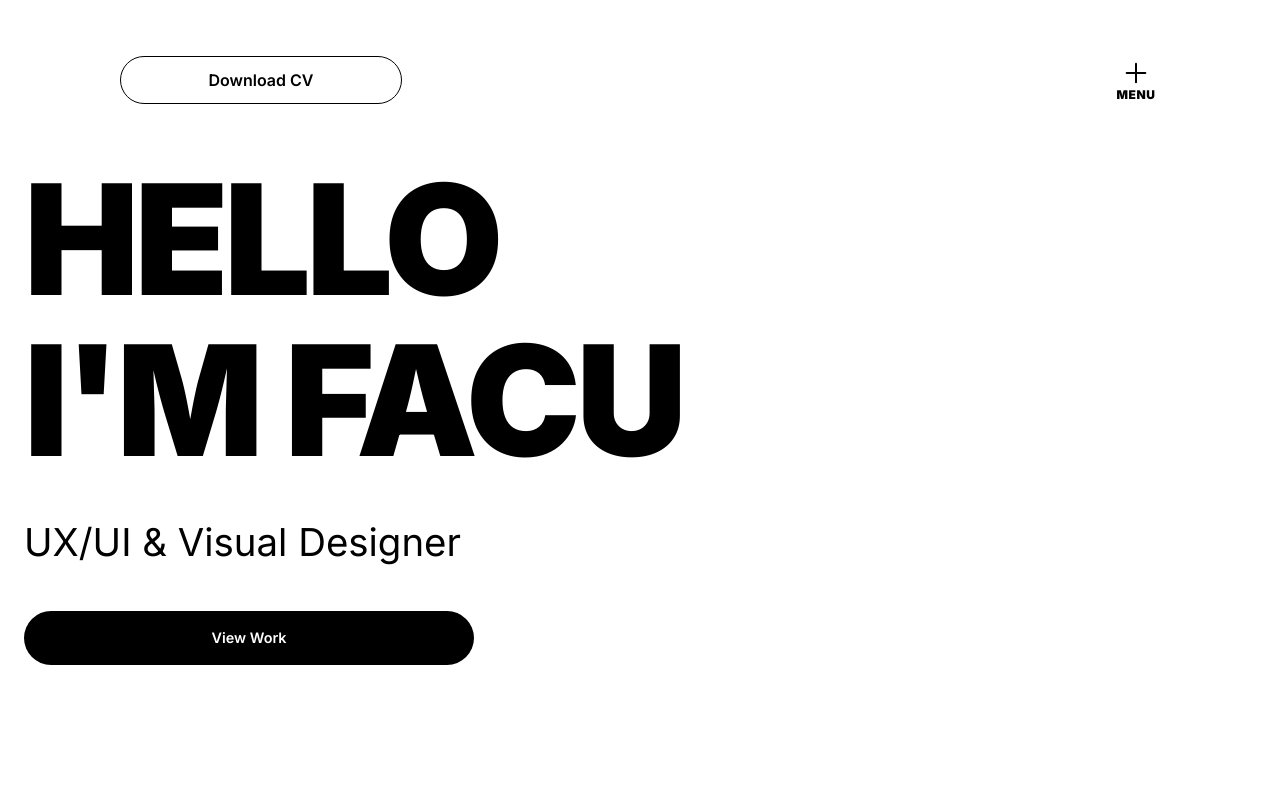
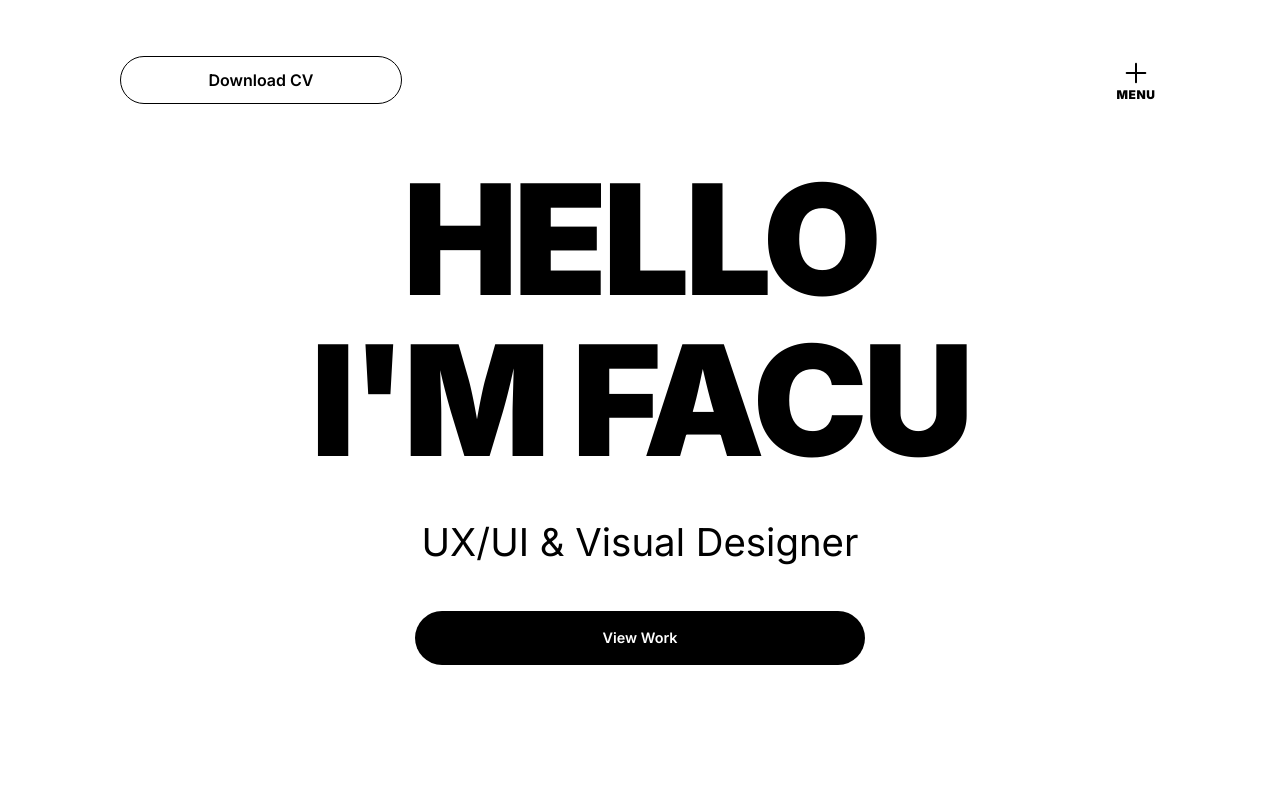
Before and after one commit to facudelima/myFriend-facu-reyes-portfolio, a React (Vite) app: page / in a window 1280 px wide. Shown: the top 800 px of the page. Built offline with nearby package versions, Linux system fonts and the light colour scheme.

Commit message:
revert: home section alignment back to center

```diff
--- a/src/index.css
+++ b/src/index.css
@@ -282,17 +282,17 @@ textarea {
 .home-page {
   display: flex;
   flex-direction: column;
-  align-items: flex-start;
+  align-items: center;
   justify-content: center;
   min-height: 100vh;
-  text-align: left;
+  text-align: center;
   padding: 0 1.5rem;
 }
 
 .home-title {
   display: flex;
   flex-direction: column;
-  align-items: flex-start;
+  align-items: center;
   margin-bottom: 2rem;
 }
 
@@ -311,7 +311,7 @@ textarea {
 
 .home-button-wrapper {
   display: flex;
-  justify-content: flex-start;
+  justify-content: center;
   width: 100%;
   margin-bottom: 64px;
 }
```
